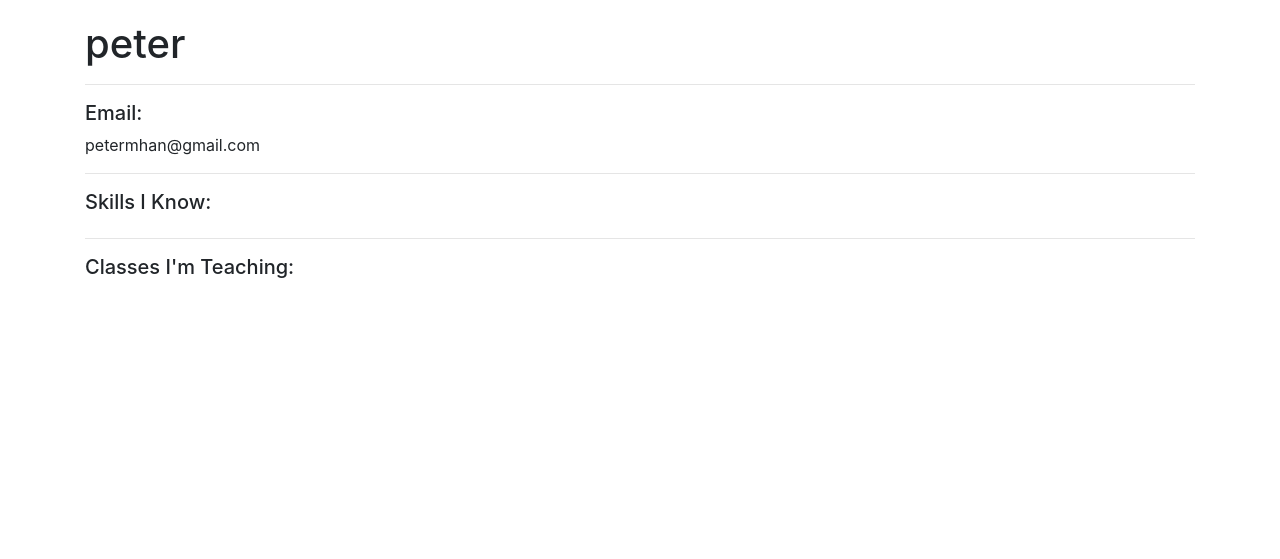
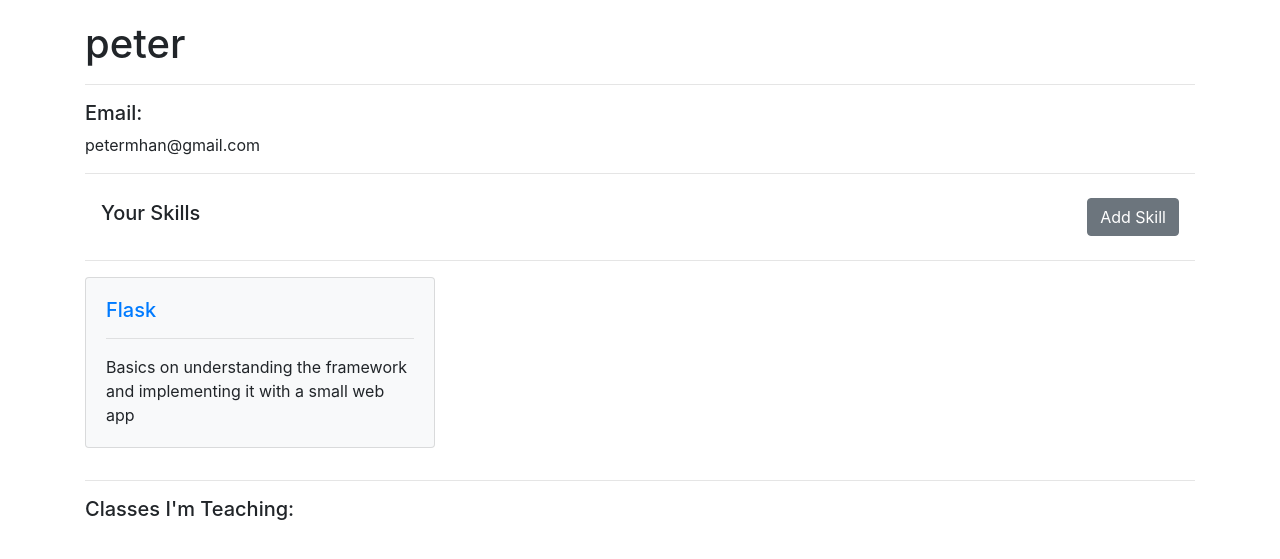
Before and after one commit to caitlinyang/amexacademy, a Flask app: page /account in a window 1280 px wide. Shown: the part 56-615 px from the top of the page. Run offline with Flask 2, Linux system fonts and the light colour scheme; a user stored in the database is signed in; data comes from the database, SQL or seed files in the repository; both versions use the stored data as it was after the commit; data that the repository does not hold is empty; parts of the project's set-up code (start-up, migrations or seed data) failed here and were passed over; some libraries are stand-ins or nearby versions.

Commit message:
Finished Skills

```diff
--- a/academy/models.py
+++ b/academy/models.py
@@ -50,8 +50,10 @@ class Skill(db.Model):
     name = db.Column(db.String(100), nullable=False)
     description = db.Column(db.Text, nullable=False)
     category = db.Column(db.String(30), nullable=False)
-    location_id = db.Column(db.Integer, db.ForeignKey('location.id'), nullable=False)
     user_id = db.Column(db.Integer, db.ForeignKey('user.id'), nullable=False)
+
+    def __repr__(self):
+        return "Skill('{}', '{}')".format(self.name, self.category)
 
 # drcsb = Location(name="Desert Ridge: CSB", address="18850 N 56th St", city="Phoenix", state="AZ", zip="85050")
 # dr1 = Location(name="Desert Ridge: OB1", address="18850 N 56th St", city="Phoenix", state="AZ", zip="85050")
--- a/academy/routes.py
+++ b/academy/routes.py
@@ -1,6 +1,6 @@
 from flask import Flask, render_template, url_for, flash, redirect, request
 from academy import app, db, bcrypt
-from academy.models import User, Location, Item
+from academy.models import User, Location, Item, Skill
 from academy.forms import RegistrationForm, LoginForm, LocationForm, ItemForm, CategorySearch, ItemSearch, SkillForm
 from flask_login import login_user, current_user, logout_user, login_required
 
@@ -46,19 +46,54 @@ def logout():
 @app.route('/account')
 @login_required
 def account():
+    skills = Skill.query.filter_by(user_id=current_user.id).all()
     items = Item.query.filter_by(user_id=current_user.id).all()
-    return render_template('account.html', title="Account", items=items)
+    return render_template('account.html', title="Account", items=items, skills=skills)
 
 @app.route('/account/add_skill', methods=["GET","POST"])
 @login_required
 def add_skill():
     form = SkillForm()
     if form.validate_on_submit():
-        item = Item(name=form.name.data, description=form.description.data, category=form.category.data, location=form.location.data, user_id=current_user.id)
-        db.session.add(item)
+        skill = Skill(name=form.name.data, description=form.description.data, category=form.category.data, user_id=current_user.id)
+        db.session.add(skill)
         db.session.commit()
         return redirect(url_for('account'))
-    return render_template('add_skill.html', title="Add Skill", form=form, location=location, legend="Add Skill")
+    return render_template('add_skill.html', title="Add Skill", form=form, legend="Add Skill")
+
+@app.route('/skill/<int:skill_id>')
+@login_required
+def skill(skill_id):
+    skill = Skill.query.get_or_404(skill_id)
+    user = User.query.get_or_404(skill.user_id)
+    return render_template('skill.html', title=skill.name, skill=skill, location=location, user=user)
+
+@app.route('/skill/<int:skill_id>/update_skill', methods=["GET","POST"])
+@login_required
+def update_skill(skill_id):
+    skill = Skill.query.get_or_404(skill_id)
+    # location = Location.query.get_or_404(skill.location_id)
+    form = SkillForm()
+    if form.validate_on_submit():
+        skill.name = form.name.data
+        skill.description = form.description.data
+        skill.category = form.category.data
+        db.session.commit()
+        return redirect(url_for('skill', skill_id=skill.id))
+    elif request.method == 'GET':
+        form.name.data = skill.name
+        form.description.data = skill.description
+        form.category.data = skill.category
+    return render_template('add_skill.html', title="Update Skill", form=form, location=location, legend="Update Skill")
+
+@app.route('/skill/<int:skill_id>/delete_skill', methods=["POST"])
+@login_required
+def delete_skill(skill_id):
+    skill = Skill.query.get_or_404(skill_id)
+    # location = Location.query.get_or_404(skill.location_id)
+    db.session.delete(skill)
+    db.session.commit()
+    return redirect(url_for('account'))
 
 @app.route('/locations')
 @login_required
@@ -144,7 +179,9 @@ def item(item_id):
 def category_search():
     form = CategorySearch()
     items = []
+    skills = []
     if form.validate_on_submit():
+        skills = Skill.query.filter_by(category=form.category.data).all()
         if form.locations.data == 'all':
             items = Item.query.filter_by(category=form.category.data).all()
         else:
@@ -153,7 +190,7 @@ def category_search():
             for item in location.items:
                 if item.category == form.category.data:
                     items.append(item)
-    return render_template('category_search.html', title='Dashboard',form=form, items=items)
+    return render_template('category_search.html', title='Dashboard',form=form, items=items, skills=skills)
 
 @app.route('/dashboard/item_search', methods=["GET","POST"])
 @login_required
--- a/academy/templates/account.html
+++ b/academy/templates/account.html
@@ -9,17 +9,21 @@
         <p>{{ current_user.description }}</p>
     {% endif %}
     <hr>
-    <h5>Skills I Know:</h5>
+    <nav class="navbar navbar-light bg-white">
+        <h5>Your Skills</h5>
+        <form class="form-inline">
+            <a class="btn btn-secondary" href="{{ url_for('add_skill')}}">Add Skill</a>
+        </form>
+    </nav>
+    <hr>
     <div class="row">
-    {% for item in items %}
+    {% for skill in skills %}
         <div class="col-sm-4 mb-3">
             <div class="card bg-light">
-              <div class="card-header" style="background-color: #a8d0e6">{{ item.location.name }}</div>
               <div class="card-body">
-                <h5><a href="{{ url_for('item', item_id=item.id) }}">{{ item.name }}</a></h5>
+                <h5><a href="{{ url_for('skill', skill_id=skill.id) }}">{{ skill.name }}</a></h5>
                 <hr>
-                <p class="card-text">{{ item.description }}</p>
-                <p class="card-text"><small class="text-muted">{{ item.date.strftime('%Y-%m-%d') }} at {{item.startTime.strftime('%l:%M %p')}}</small></p>
+                <p class="card-text">{{ skill.description }}</p>
               </div>
             </div>
         </div>
```
Also changed, not shown: academy/forms.py (+0 -8 lines), academy/templates/add_skill.html (+0 -13 lines), academy/templates/category_search.html (+21 -0 lines), academy/templates/skill.html (+5 -6 lines), academy/site.db.
